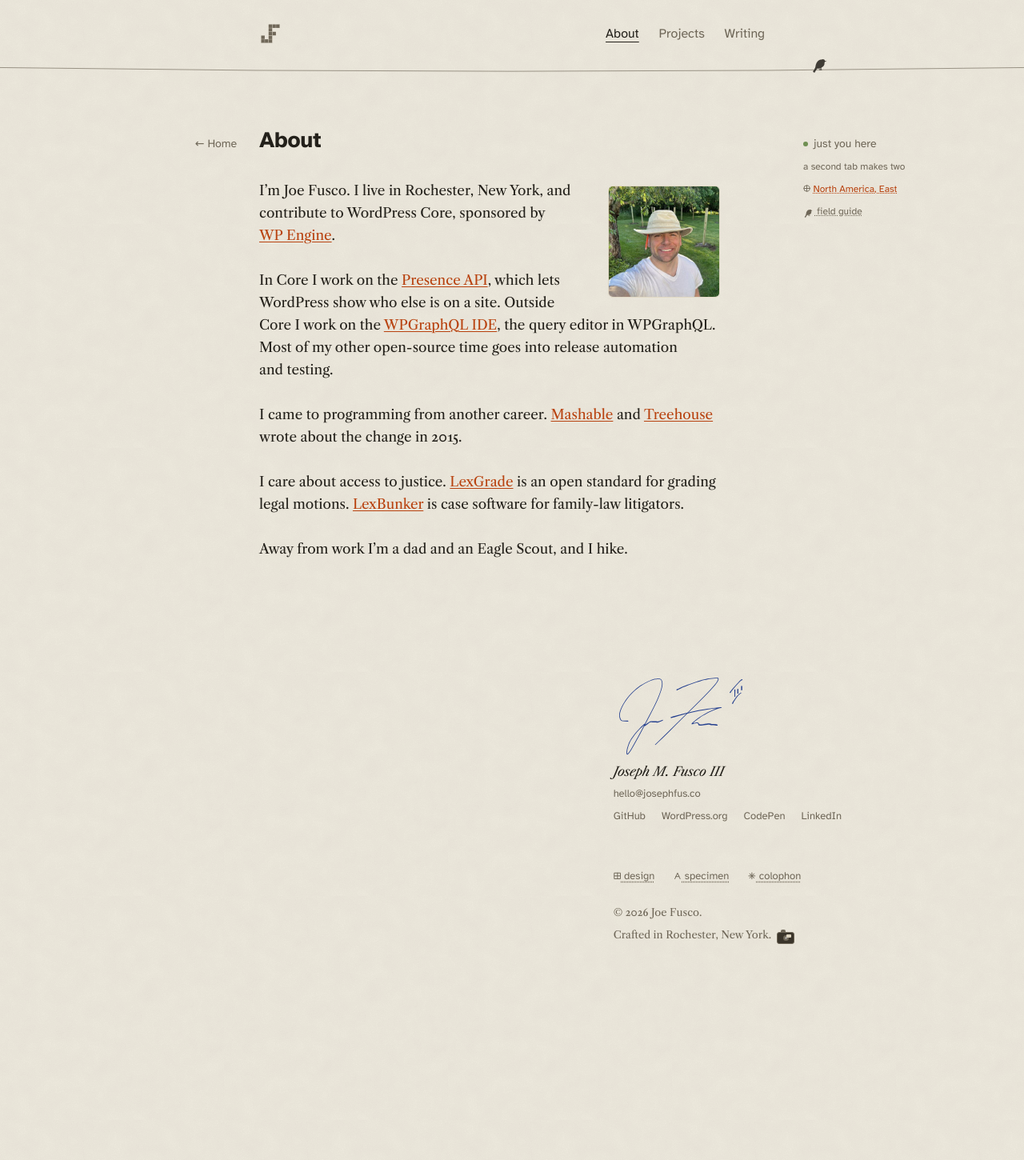
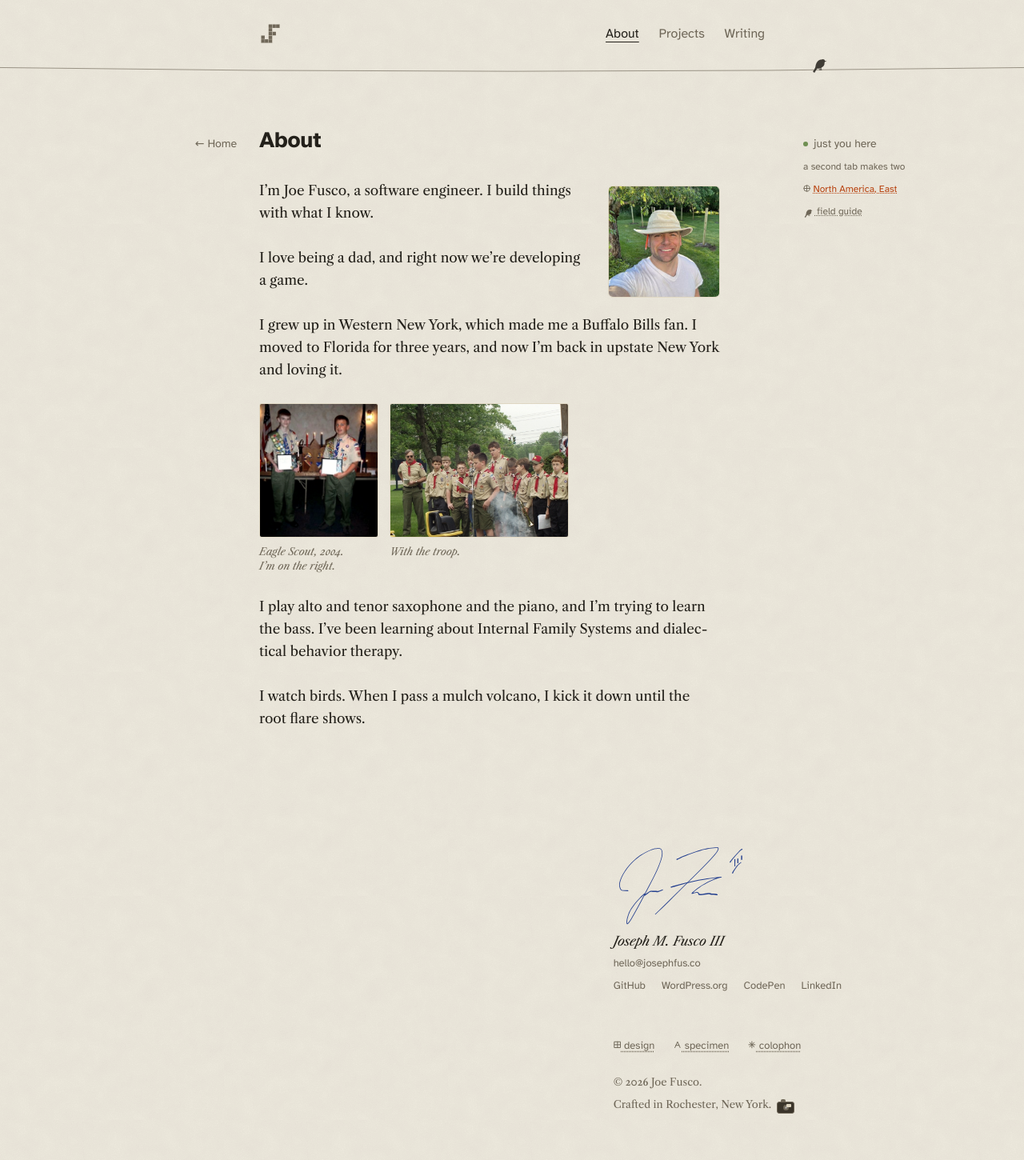
Before and after one commit to josephfusco/josephfusco.github.io, a Jekyll site: the page built from about.md, in a window 1280 px wide. Shown: the whole page at 80% size. Built offline with Jekyll 4.4.1, drawn with Linux system fonts in a browser that asks for light colours; before the commit the page ends 1238 px from its top, so only the background shows below that.

Commit message:
An about page about the person, with two Scout photographs

```diff
--- a/about.md
+++ b/about.md
@@ -6,12 +6,23 @@ title: About
 
 <img class="about-portrait" src="/assets/images/joe.jpg" alt="Joe Fusco smiling in a sun hat, in his garden among young trees" width="400" height="400">
 
-I'm Joe Fusco. I live in Rochester, New York, and contribute to WordPress Core, sponsored by [WP Engine](https://wpengine.com).
+I'm Joe Fusco, a software engineer. I build things with what I know.
 
-In Core I work on the [Presence API](https://github.com/WordPress/presence-api), which lets WordPress show who else is on a site. Outside Core I work on the [WPGraphQL IDE](https://wordpress.org/plugins/wpgraphql-ide/), the query editor in WPGraphQL. Most of my other open-source time goes into release automation and testing.
+I love being a dad, and right now we're developing a game.
 
-I came to programming from another career. [Mashable](https://mashable.com/archive/teach-yourself-programming) and [Treehouse](https://teamtreehouse.com/stories/joe-fusco) wrote about the change in 2015.
+I grew up in Western New York, which made me a Buffalo Bills fan. I moved to Florida for three years, and now I'm back in upstate New York and loving it.
 
-I care about access to justice. [LexGrade](https://lexgrade.org) is an open standard for grading legal motions. [LexBunker](https://lexbunker.com) is case software for family-law litigators.
+<div class="about-snapshots">
+<figure>
+<img src="/assets/images/eagle-scout-2004.png" alt="Two Scouts in uniform, each holding a framed award, in front of a table of candles and flags" width="300" height="338" loading="lazy">
+<figcaption>Eagle Scout, 2004. I&rsquo;m on the right.</figcaption>
+</figure>
+<figure>
+<img src="/assets/images/scout-troop.png" alt="A Scout troop in uniform gathered outdoors under trees, one Scout standing at a microphone" width="400" height="300" loading="lazy">
+<figcaption>With the troop.</figcaption>
+</figure>
+</div>
 
-Away from work I'm a dad and an Eagle Scout, and I hike.
+I play alto and tenor saxophone and the piano, and I'm trying to learn the bass. I've been learning about Internal Family Systems and dialectical behavior therapy.
+
+I watch birds. When I pass a mulch volcano, I kick it down until the root flare shows.
--- a/assets/css/redesign.css
+++ b/assets/css/redesign.css
@@ -1263,6 +1263,36 @@ h1, h2, h3, h4,
 .prose p:has(> .about-portrait:only-child) { margin: 0; }
 @media (max-width: 540px) {
   .about-portrait { float: none; display: block; margin: 0 0 var(--lh); }
+}
+/* Two snapshots side by side: the columns follow each picture's own
+   proportions, so both come out the same height. The row is as wide as
+   makes them six lines tall, which is also no larger than the scans are. */
+.prose > div.about-snapshots {
+  display: grid;
+  grid-template-columns: 0.888fr 1.333fr;
+  gap: 0.875rem;
+  max-width: 24.1875rem;
+  margin: 0 0 var(--lh);
+}
+/* each stays in its column; these do not leave the measure */
+.prose .about-snapshots figure { margin: 0; }
+.prose .about-snapshots img {
+  display: block;
+  width: 100%;
+  height: auto;
+  border: 1px solid var(--border);
+  border-radius: 3px;
+  filter: saturate(0.82) sepia(0.06);
+}
+/* the caption starts at its picture's left edge */
+.prose .about-snapshots figcaption {
+  /* a caption that takes two lines under a narrow picture is set tight,
+     so it stays one caption */
+  margin-top: 0.5rem;
+  padding-inline: 0;
+  line-height: 1.125rem;
+  text-align: left;
+  text-wrap: balance;
 }
 
 /* The field guide: every species perched on one continuous wire,
```
Also changed, not shown: assets/images/eagle-scout-2004.png (added), assets/images/scout-troop.png (added).
